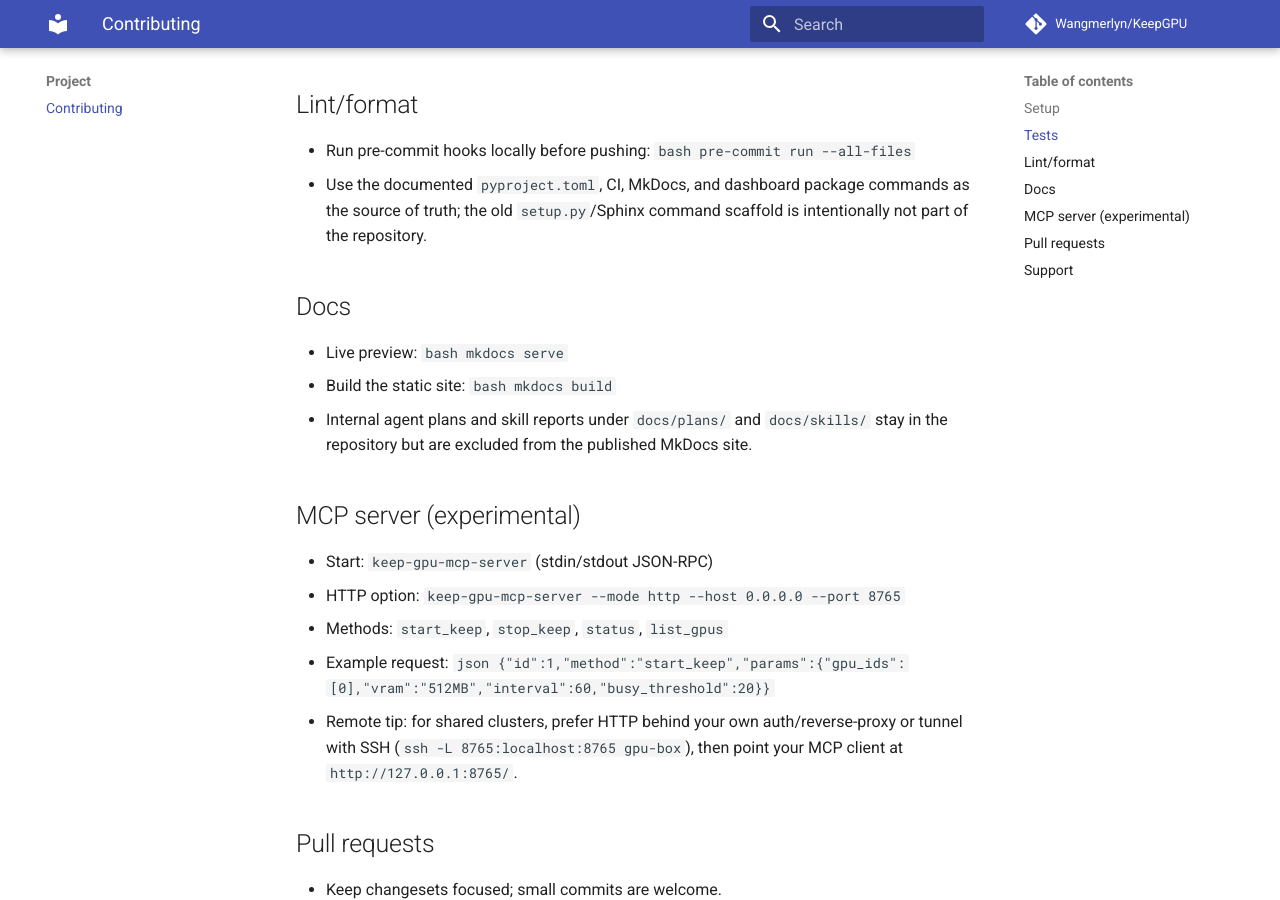
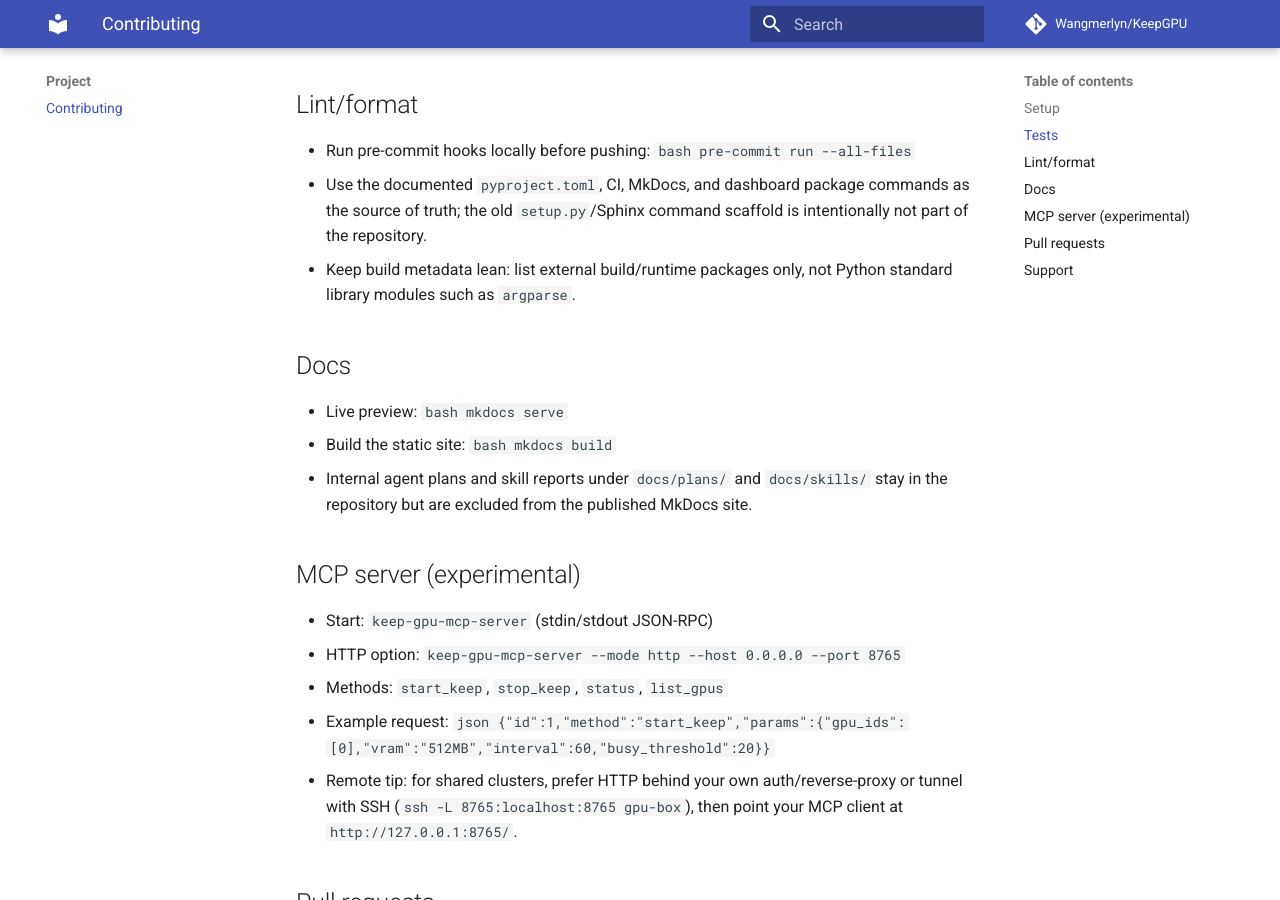
Before and after one commit to Wangmerlyn/KeepGPU, an MkDocs documentation site: the page built from docs/contributing.md, in a window 1280 px wide and 900 px high, scrolled down 735 px. Built offline with MkDocs 1.6.1 and Material for MkDocs 9.7.7, drawn with Linux system fonts in a browser that asks for light colours; comment, search, counter and statistics services are not loaded.

Commit message:
chore(build): remove stdlib argparse dependency
Remove argparse from build-system requirements because it is part of the Python standard library. Add concise contributor guidance to keep dependency metadata limited to external packages.

```diff
--- a/docs/contributing.md
+++ b/docs/contributing.md
@@ -41,6 +41,8 @@
 - Use the documented `pyproject.toml`, CI, MkDocs, and dashboard package
   commands as the source of truth; the old `setup.py`/Sphinx command scaffold is
   intentionally not part of the repository.
+- Keep build metadata lean: list external build/runtime packages only, not
+  Python standard library modules such as `argparse`.
 
 ## Docs
 
--- a/pyproject.toml
+++ b/pyproject.toml
@@ -1,7 +1,6 @@
 [build-system]
 requires = [
   "setuptools>=61.0",
-  "argparse",
 ]
 build-backend = "setuptools.build_meta"
 
```
Also changed, not shown: AGENTS.md (+2 -0 lines).
